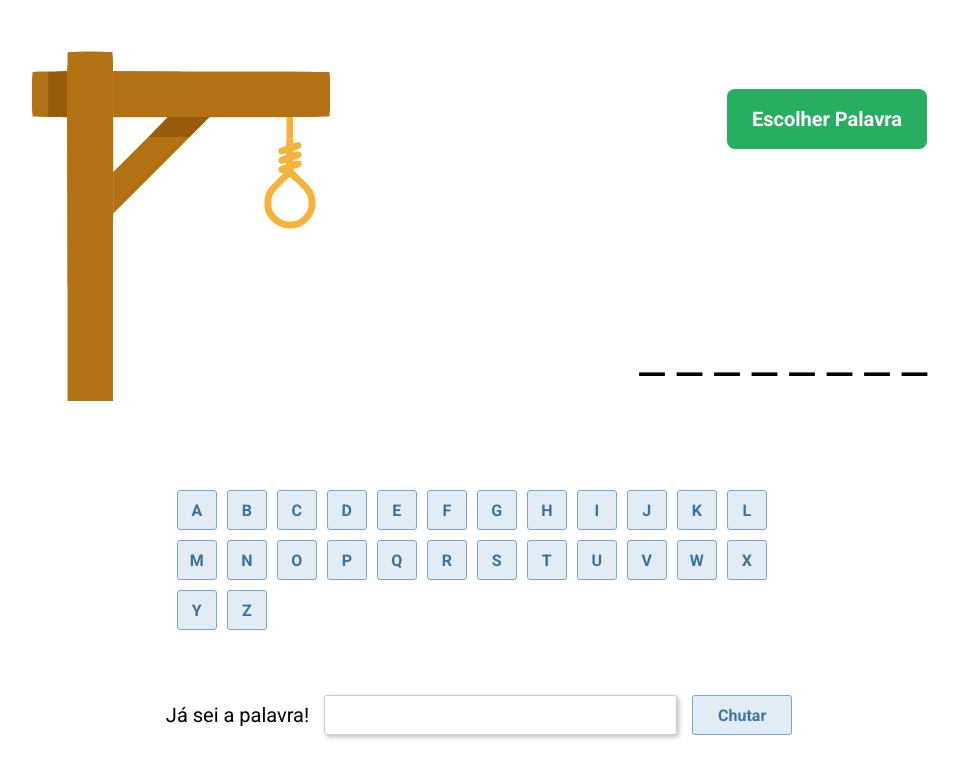
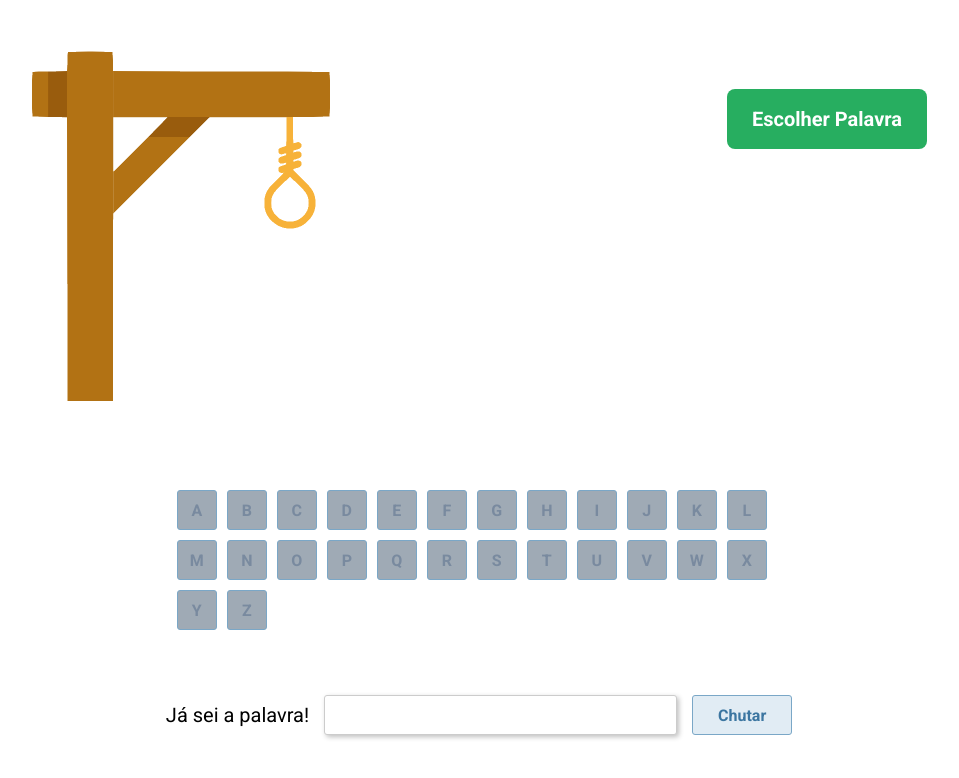
Before and after one commit to VictorMotta/JogoForca, a React (Create React App) app: page / in a window 1280 px wide. Shown: the top 778 px of the page, without its empty margins (161-1120 px from the left). Built offline with nearby package versions, Linux system fonts and the light colour scheme.

Commit message:
Feito botões apertado, e escolher palavra

```diff
--- a/public/css/style.css
+++ b/public/css/style.css
@@ -4,3 +4,14 @@
     box-sizing: border-box;
     font-family: "Roboto", sans-serif;
 }
+
+.container-letters {
+    width: 48%;
+    margin: 30px auto;
+}
+
+@media (max-width: 1024px) {
+    .container-letters {
+        width: 65%;
+    }
+}
--- a/src/App.js
+++ b/src/App.js
@@ -1,14 +1,94 @@
 import Chute from "./components/Chute/Chute";
 import Jogo from "./components/Jogo/Jogo";
 import Letras from "./components/Letras/Letras";
-import palavras from "./palavras";
+import { useState } from "react";
 
-function App() {
+function App({ palavras }) {
+    const alfabeto = [
+        "a",
+        "b",
+        "c",
+        "d",
+        "e",
+        "f",
+        "g",
+        "h",
+        "i",
+        "j",
+        "k",
+        "l",
+        "m",
+        "n",
+        "o",
+        "p",
+        "q",
+        "r",
+        "s",
+        "t",
+        "u",
+        "v",
+        "w",
+        "x",
+        "y",
+        "z",
+    ];
+    const numeroAleatorio = Math.floor(Math.random() * palavras.length);
+    const [chuteDigitado, setChuteDigitado] = useState("");
+    const [palavraChave, setPalavraChave] = useState("");
+    const [palavraChaveUnderline, setPalavraChaveUnderline] = useState([]);
+    const [letrasEscolhidas, setLetrasEscolhidas] = useState([]);
+    const [prontoParaJogar, setProntoParaJogar] = useState(false);
+
+    function escolhePalavra(listaPalavras) {
+        const palavraChaveAlterada = listaPalavras[numeroAleatorio];
+        const listaChave = palavraChaveAlterada.split("");
+        setPalavraChave(palavraChaveAlterada);
+        alteraPalavraParaUnderline(listaChave);
+    }
+
+    function alteraPalavraParaUnderline(lista) {
+        const palavraUnderline = lista.map(() => "_ ");
+        setProntoParaJogar(true);
+        setPalavraChaveUnderline([palavraUnderline]);
+    }
+
+    function letraClicada(letra) {
+        if (!letrasEscolhidas.includes(letra)) {
+            setLetrasEscolhidas([...letrasEscolhidas, letra]);
+        }
+    }
+
+    function enviaInputChute() {
+        console.log(chuteDigitado);
+        setChuteDigitado("");
+    }
+
+    function selecionaLetra(i) {
+        if (letrasEscolhidas.includes(i)) {
+            return "letraDesabilitada";
+        } else {
+            return "letraHabilitada";
+        }
+    }
+    console.log(letrasEscolhidas);
     return (
         <>
-            <Jogo />
-            <Letras />
-            <Chute />
+            <Jogo palavra={palavraChaveUnderline} alteraPalavra={() => escolhePalavra(palavras)} />
+            <div className='container-letters'>
+                {alfabeto.map((item) => (
+                    <Letras
+                        clickLetra={!prontoParaJogar ? null : () => letraClicada(item)}
+                        letras={alfabeto}
+                        classLetras={!prontoParaJogar ? "letraDesabilitada" : selecionaLetra(item)}
+                        value={item}
+                    />
+                ))}
+            </div>
+            <Chute
+                clickChuteDigitado={enviaInputChute}
+                onchange={(e) => setChuteDigitado(e.target.value)}
+                value={chuteDigitado}
+            />
         </>
     );
 }
--- a/src/components/Chute/Chute.jsx
+++ b/src/components/Chute/Chute.jsx
@@ -1,11 +1,11 @@
 import "./Chute.css";
 
-const Chute = () => {
+const Chute = (props) => {
     return (
         <div className='container-chute'>
             <h1>Já sei a palavra!</h1>
-            <input type='text' />
-            <button>Chutar</button>
+            <input onChange={props.onchange} type='text' value={props.value} />
+            <button onClick={props.clickChuteDigitado}>Chutar</button>
         </div>
     );
 };
--- a/src/components/Jogo/Jogo.css
+++ b/src/components/Jogo/Jogo.css
@@ -30,6 +30,7 @@
     border-radius: 8px;
     color: white;
     margin-top: 20px;
+    cursor: pointer;
 }
 
 .chute {
--- a/src/components/Jogo/Jogo.jsx
+++ b/src/components/Jogo/Jogo.jsx
@@ -1,23 +1,20 @@
 import "./Jogo.css";
 
-const Jogo = () => {
+const Jogo = (props) => {
+    const palavraEscolhidaUnderline = props.palavra;
+
+    function mostraPalavra() {
+        return palavraEscolhidaUnderline.map((item) => <span> {item} </span>);
+    }
+
     return (
         <div className='top-game'>
             <div className='image-err'>
                 <img src='./assets/forca0.png' alt='' />
             </div>
             <div className='choose-word-show-word'>
-                <button>Escolher Palavra</button>
-                <div className='chute'>
-                    <span>_ </span>
-                    <span>_ </span>
-                    <span>_ </span>
-                    <span>_ </span>
-                    <span>_ </span>
-                    <span>_ </span>
-                    <span>_ </span>
-                    <span>_</span>
-                </div>
+                <button onClick={props.alteraPalavra}>Escolher Palavra</button>
+                <div className='chute'>{palavraEscolhidaUnderline ? mostraPalavra() : null}</div>
             </div>
         </div>
     );
--- a/src/components/Letra/Letra.css
+++ /dev/null
@@ -1,27 +0,0 @@
-.letraDesabilitada {
-    width: 40px;
-    height: 40px;
-    background: #9faab5;
-    border: 1px solid #7aa7c7;
-    border-radius: 3px;
-    font-weight: 700;
-    font-size: 16px;
-    text-align: center;
-    color: #798a9f;
-    margin: 5px;
-    cursor: pointer;
-}
-
-.letraHabilitada {
-    width: 40px;
-    height: 40px;
-    background: #e1ecf4;
-    border: 1px solid #7aa7c7;
-    border-radius: 3px;
-    font-weight: 700;
-    font-size: 16px;
-    text-align: center;
-    color: #39739d;
-    margin: 5px;
-    cursor: pointer;
-}
--- a/src/components/Letra/Letra.jsx
+++ /dev/null
@@ -1,18 +0,0 @@
-import "./Letra.css";
-
-const Letra = (props) => {
-    const clicado = (event) => {
-        console.log(event);
-        props.aoClicado(event.target.textContent);
-    };
-
-    return (
-        <>
-            <button onClick={clicado} className={props.option}>
-                {props.value}
-            </button>
-        </>
-    );
-};
-
-export default Letra;
--- a/src/components/Letras/Letras.css
+++ b/src/components/Letras/Letras.css
@@ -1,10 +1,26 @@
-.container-letters {
-    width: 48%;
-    margin: 30px auto;
+.letraDesabilitada {
+    width: 40px;
+    height: 40px;
+    background: #9faab5;
+    border: 1px solid #7aa7c7;
+    border-radius: 3px;
+    font-weight: 700;
+    font-size: 16px;
+    text-align: center;
+    color: #798a9f;
+    margin: 5px;
 }
 
-@media (max-width: 1024px) {
-    .container-letters {
-        width: 65%;
-    }
+.letraHabilitada {
+    width: 40px;
+    height: 40px;
+    background: #e1ecf4;
+    border: 1px solid #7aa7c7;
+    border-radius: 3px;
+    font-weight: 700;
+    font-size: 16px;
+    text-align: center;
+    color: #39739d;
+    margin: 5px;
+    cursor: pointer;
 }
--- a/src/components/Letras/Letras.jsx
+++ b/src/components/Letras/Letras.jsx
@@ -1,50 +1,13 @@
-import Letra from "../Letra/Letra";
 import "./Letras.css";
 import { useState } from "react";
 
-const Letras = () => {
-    const alfabeto = [
-        "a",
-        "b",
-        "c",
-        "d",
-        "e",
-        "f",
-        "g",
-        "h",
-        "i",
-        "j",
-        "k",
-        "l",
-        "m",
-        "n",
-        "o",
-        "p",
-        "q",
-        "r",
-        "s",
-        "t",
-        "u",
-        "v",
-        "w",
-        "x",
-        "y",
-        "z",
-    ];
-
-    const [letraEscolhida, setLetraEscolhida] = useState("");
-
+const Letras = (props) => {
     return (
-        <div className='container-letters'>
-            {alfabeto.map((item, i) => (
-                <Letra
-                    key={i}
-                    option='letraHabilitada'
-                    value={item.toUpperCase()}
-                    aoClicado={(event) => setLetraEscolhida(event)}
-                />
-            ))}
-        </div>
+        <>
+            <button onClick={props.clickLetra} className={props.classLetras}>
+                {props.value.toUpperCase()}
+            </button>
+        </>
     );
 };
 
--- a/src/index.js
+++ b/src/index.js
@@ -1,11 +1,11 @@
 import React from "react";
 import ReactDOM from "react-dom/client";
-
+import palavras from "./palavras";
 import App from "./App";
 
 const root = ReactDOM.createRoot(document.getElementById("root"));
 root.render(
     <React.StrictMode>
-        <App />
+        <App palavras={palavras} />
     </React.StrictMode>
 );
```
